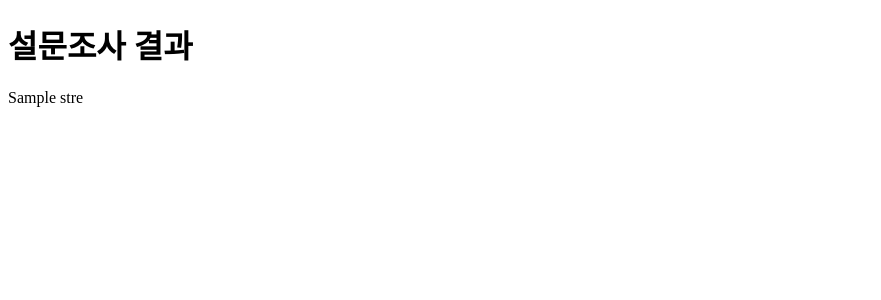
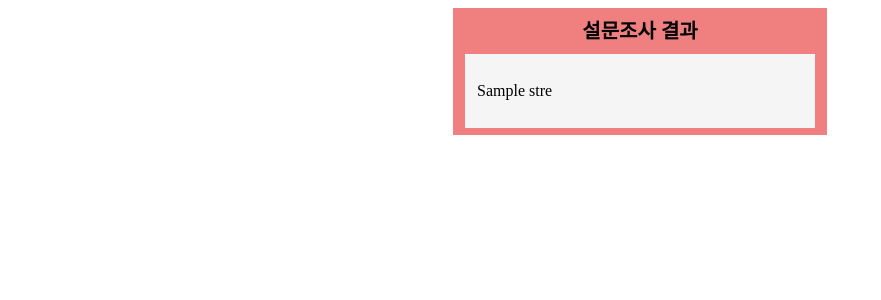
Before and after one commit to Koreanhacker/Section4_project, a Flask app: template templates/result.html in a window 1280 px wide. Shown: the top 300 px of the page, without its empty margins (0-881 px from the left). Run offline with Flask 3, Linux system fonts and the light colour scheme; the template is opened without the code that fills it: most values are stand-ins (such as "Sample title", 1, 10 or a date in 2020); parts of the project's set-up code (start-up, migrations or seed data) failed here and were passed over.

Commit message:
2차 수정

```diff
--- /dev/null
+++ b/est.csv
@@ -0,0 +1,2 @@
+34.0,Yes,No,No,1.0,1.0,No,Yes,78,White,Yes,Yes,3,8.0,No,No,No
+34.0,Yes,No,No,1.0,1.0,No,Yes,89,White,Yes,Yes,3,8.0,No,No,No
--- a/flask23.py
+++ b/flask23.py
@@ -67,7 +67,7 @@ def result():
        'PhysicalActivity', 'GenHealth', 'SleepTime', 'Asthma', 'KidneyDisease',
        'SkinCancer']
 
-
+    est.to_csv('est.csv', mode='a', header=False, index=False)
 
     est_piped = model.predict(est)
 
--- a/requirements.txt
+++ b/requirements.txt
@@ -3,7 +3,6 @@ certifi==2021.5.30
 iniconfig==1.1.1
 packaging==21.0
 pluggy==0.13.1
-psycopg2-binary==2.9.1
 py==1.10.0
 pymongo==3.11.3
 pyparsing==2.4.7
--- a/templates/result.html
+++ b/templates/result.html
@@ -2,9 +2,19 @@
 <html>
 <head>
     <title>결과</title>
+    <style>
+        body {
+            display: flex;
+            justify-content: center;
+            align-items: center;
+        }
+    </style>
 </head>
 <body>
-    <h1>설문조사 결과</h1>
+        <div style='background-color: lightcoral; width: 350px; padding: 7px 12px 7px 12px'>
+        <div style='font-size: 20px; text-align: center; font-weight: bolder; margin-bottom: 10px;'> 설문조사 결과 </div>
+        <div style='background-color: whitesmoke; padding: 12px 12px 12px 12px; margin-top: 5px;'>
     <p>{{ stre }}</p>
+    </div>
 </body>
 </html>
```
